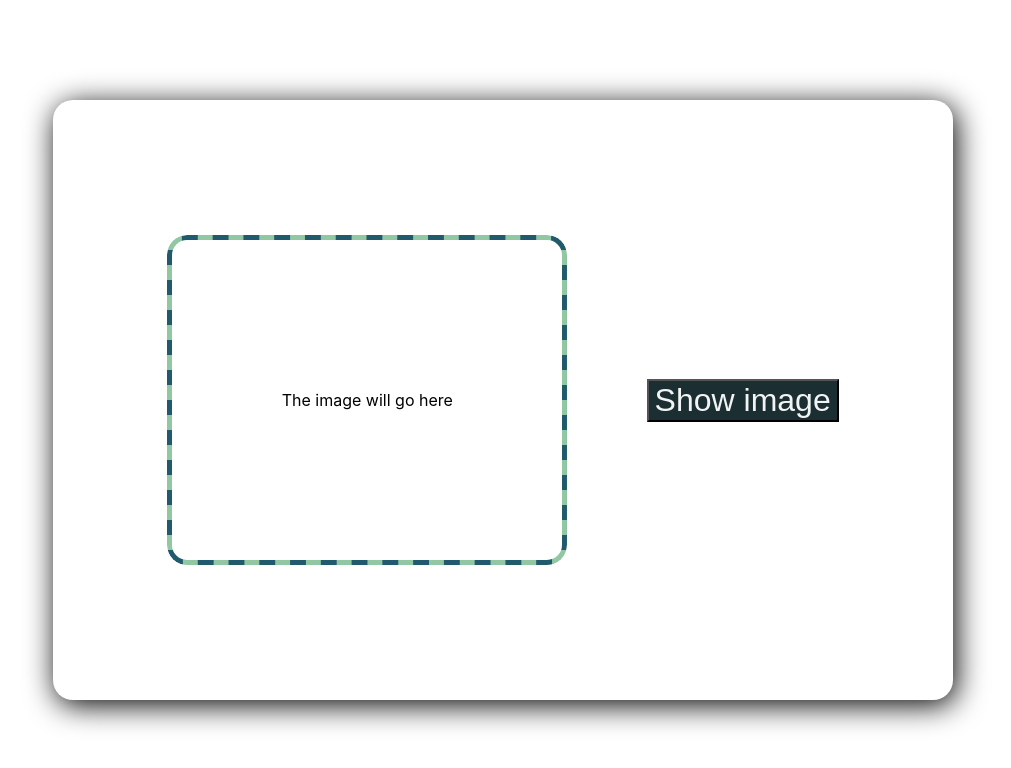
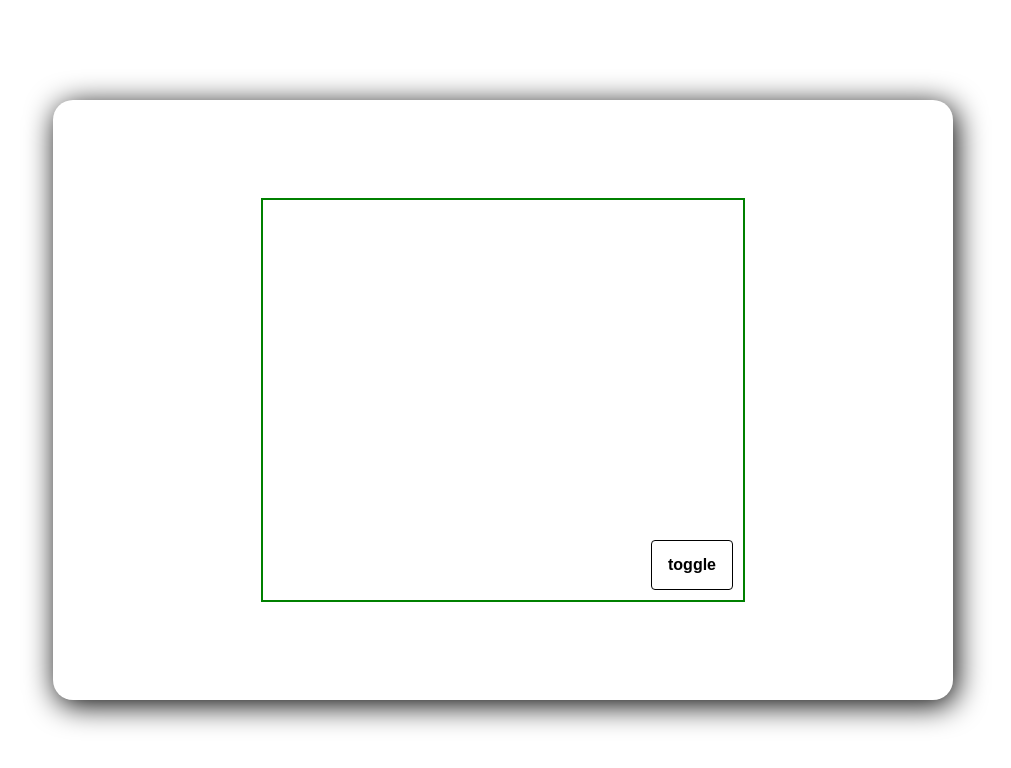
Before and after one commit to arpanbhattacharya/react-frontend, a React (Create React App) app in the folder frontend/: page /image in a window 1280 px wide. Shown: the top 768 px of the page, without its empty margins (137-1148 px from the left). Built offline with nearby package versions, Linux system fonts and the light colour scheme.

Commit message:
Create full screen toggle button in Image.jsx

```diff
--- a/frontend/src/App.css
+++ b/frontend/src/App.css
@@ -54,7 +54,7 @@
 
 #b:hover {
   background-color: rgb(52, 78, 3);
-  transition: .13s ease-in;
+  transition: 0.13s ease-in;
 }
 
 #bb {
@@ -71,7 +71,7 @@
 
 #bb:hover {
   background-color: rgb(52, 78, 3);
-  transition: .13s ease-in;
+  transition: 0.13s ease-in;
 }
 
 #text {
@@ -82,7 +82,7 @@
   padding: 10px;
 }
 
-input[type=file]::file-selector-button {
+input[type="file"]::file-selector-button {
   margin-right: 20px;
   border: 1px solid black;
   background: #084cdf;
@@ -92,15 +92,13 @@ input[type=file]::file-selector-button {
   cursor: pointer;
 }
 
-input[type=file]::file-selector-button:hover {
+input[type="file"]::file-selector-button:hover {
   background: #0d45a5;
 }
 
-
-
 /* for 2nd index page */
 
-.container{
+.container {
   display: flex;
   justify-content: center;
   align-items: center;
@@ -115,7 +113,7 @@ input[type=file]::file-selector-button:hover {
   box-shadow: 3px 5px 30px;
 }
 
-.main{
+.main {
   display: flex;
   justify-content: space-evenly;
   align-items: center;
@@ -124,72 +122,45 @@ input[type=file]::file-selector-button:hover {
   height: 450px;
 }
 
-.image{
-  display: flex;
-  justify-content: center;
-  align-items: center;
-  /* border: 1px solid green; */
-  height: 330px;
-  width: 400px;
-  --b: 5px;  /* border thickness */
-  --s: 30px; /* size of the dashes */
-  --c1: #215A6D;
-  --c2: #92C7A3;
-  aspect-ratio: 1;
+.image {
+  border: 2px solid green;
+  height: 400px;
+  width: 480px;
   position: relative;
 }
 
-.image::before {
-  content:"";
+#fullscreen-btn {
+  outline: 0;
+  grid-gap: 8px;
+  align-items: center;
+  background: #ffff;
+  border: 1px solid #000;
+  border-radius: 4px;
+  cursor: pointer;
+  display: inline-flex;
+  flex-shrink: 0;
+  font-size: 16px;
+  font-weight: 700;
+  gap: 8px;
+  justify-content: center;
+  line-height: 1.5;
+  overflow: hidden;
+  padding: 12px 16px;
+  text-decoration: none;
+  text-overflow: ellipsis;
+  transition: all 0.14s ease-out;
+  white-space: nowrap;
   position: absolute;
-  inset: 0;
-  padding: var(--b);
-  background:
-    repeating-conic-gradient(var(--c1) 0 25%,var(--c2) 0 50%)
-    0 0/var(--s) var(--s) round;
-  -webkit-mask:
-    linear-gradient(#000 0 0) content-box,
-    linear-gradient(#000 0 0);
-  -webkit-mask-composite: xor;
-          mask-composite: exclude;
-  pointer-events: none;
-  border-radius: 20px;
+  bottom: 0;
+  right: 0;
+  margin: 10px;
 }
 
-
-#btn-show {
-  font-size: 2rem;
-  background: hsl(190deg, 30%, 15%);
-  color: hsl(190deg, 10%, 95%);
-
-  box-shadow: 0 0px 0px hsla(190deg, 15%, 5%, .2);
-  transform: translateY(0);
-  border-top-left-radius: 0px;
-  border-top-right-radius: 0px;
-  border-bottom-left-radius: 0px;
-  border-bottom-right-radius: 0px;
-
-  --dur: .15s;
-  --delay: .15s;
-  --radius: 16px;
-
-  transition:
-    border-top-left-radius var(--dur) var(--delay) ease-out,
-    border-top-right-radius var(--dur) calc(var(--delay) * 2) ease-out,
-    border-bottom-right-radius var(--dur) calc(var(--delay) * 3) ease-out,
-    border-bottom-left-radius var(--dur) calc(var(--delay) * 4) ease-out,
-    box-shadow calc(var(--dur) * 4) ease-out,
-    transform calc(var(--dur) * 4) ease-out,
-    background-color calc(var(--dur) * 4) steps(4, jump-end);
+#fullscreen-btn:hover {
+  box-shadow: 4px 4px 0 #000;
+  transform: translate(-4px, -4px);
 }
 
-#btn-show:hover,
-#btrn-show:focus {
-  box-shadow: 0 4px 8px hsla(190deg, 15%, 5%, .2);
-  transform: translateY(-4px);
-  background: hsl(230deg, 50%, 45%);
-  border-top-left-radius: var(--radius);
-  border-top-right-radius: var(--radius);
-  border-bottom-left-radius: var(--radius);
-  border-bottom-right-radius: var(--radius);
+#fullscreen-btn:focus-visible {
+  outline-offset: 1px;
 }
--- a/frontend/src/pages/Image.jsx
+++ b/frontend/src/pages/Image.jsx
@@ -1,12 +1,26 @@
+import { useRef } from "react";
+
 export default function Image() {
+  const element = useRef(null);
+
+  const toggleFullScreen = () => {
+    const isFullScreen = document.fullscreenElement;
+
+    if (!isFullScreen) {
+      element.current.requestFullscreen();
+    } else {
+      document.exitFullscreen();
+    }
+  };
   return (
     <>
       <div className="container">
         <div className="main">
-          <div className="image">
-            <p>The image will go here</p>
+          <div className="image" ref={element}>
+            <button id="fullscreen-btn" onClick={toggleFullScreen}>
+              toggle
+            </button>
           </div>
-          <button id="btn-show">Show image</button>
         </div>
       </div>
     </>
```
